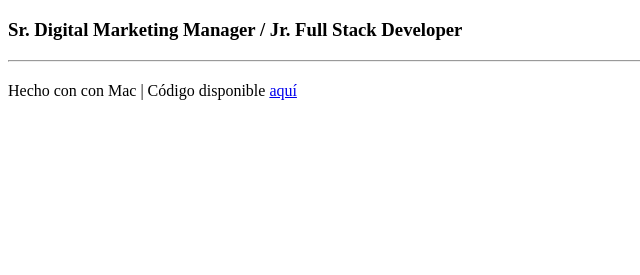
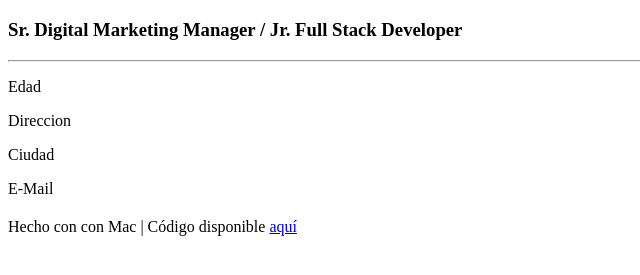
Before and after one commit to gusma/CV-Acamica, a plain HTML site: page assets/index.html in a window 1280 px wide. Shown: the part 61-336 px from the top of the page, without its empty margins (0-640 px from the left). Drawn offline with Linux system fonts and the light colour scheme.

Commit message:
Add more data

```diff
--- a/assets/index.html
+++ b/assets/index.html
@@ -6,12 +6,17 @@
     <meta name="viewport" content="width=device-width, initial-scale=1.0">
     <meta http-equiv="X-UA-Compatible" content="ie=edge">
     <title>Gustavo Malamud > CV Online</title>
+    <link rel="stylesheet" href="styles/main.css">
 </head>
 
 <body>
     <h1>Gustavo Malamud</h1>
     <h3>Sr. Digital Marketing Manager / Jr. Full Stack Developer</h3>
     <hr>
+    <p>Edad</p>
+    <p>Direccion</p>
+    <p>Ciudad</p>
+    <p>E-Mail</p>
 
     <h2></h2>
     <p>
```
